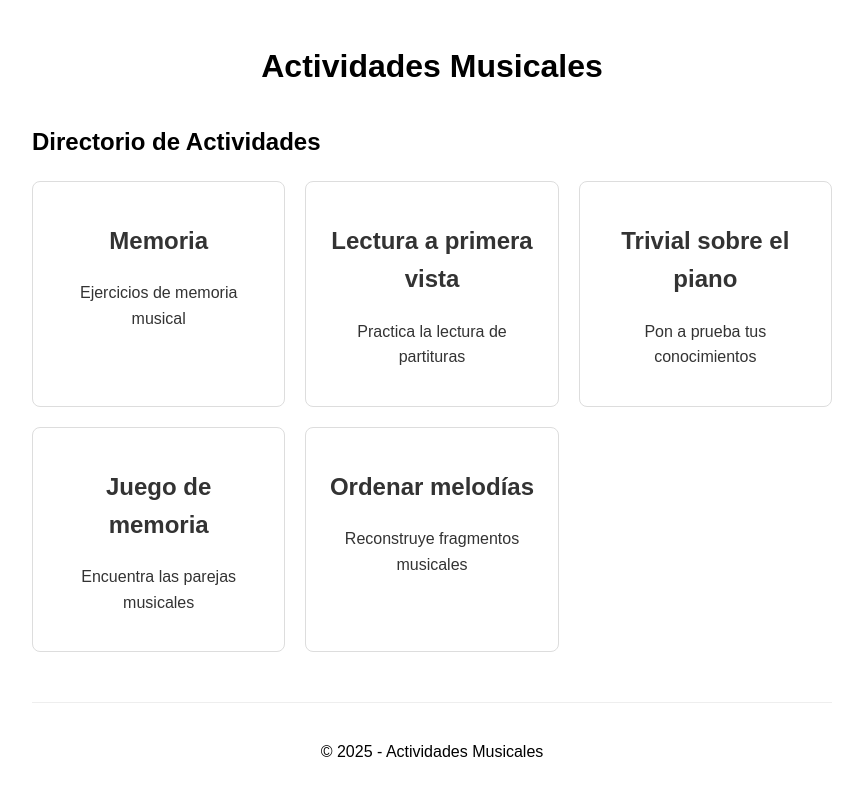
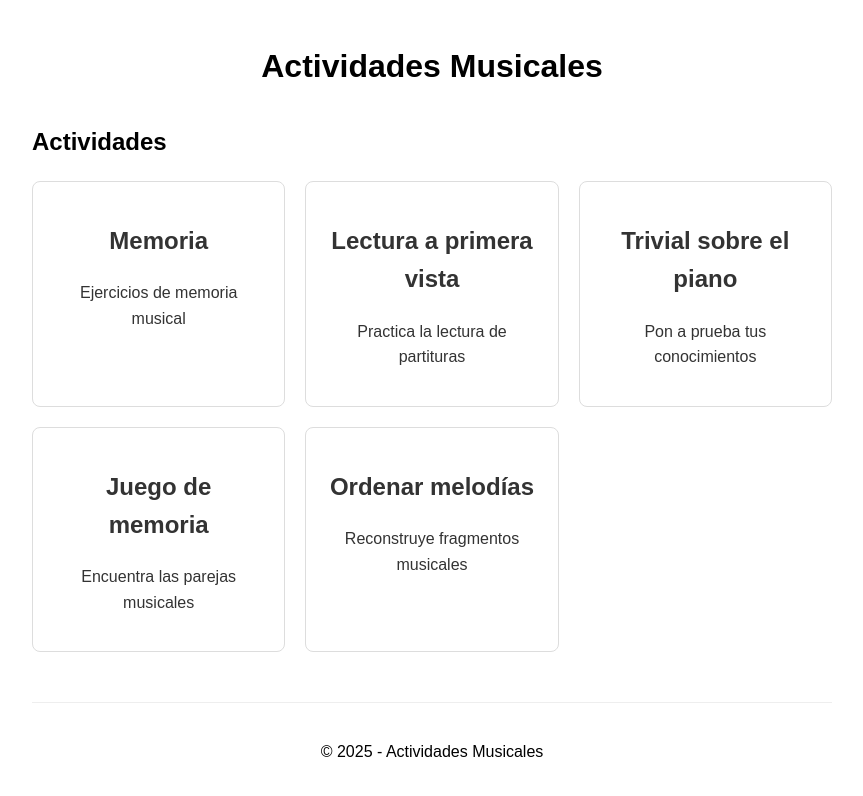
Before and after one commit to AlvaroBuitrago/88_teclas, a Jekyll site: the page built from index.md, in a window 1280 px wide. Shown: the top 796 px of the page, without its empty margins (208-1071 px from the left). Built offline with Jekyll 4.4.1, drawn with Linux system fonts in a browser that asks for light colours.

Commit message:
Update index.md
Editando

```diff
--- a/index.md
+++ b/index.md
@@ -3,7 +3,7 @@ layout: default
 title: Inicio
 ---
 
-## Directorio de Actividades
+## Actividades
 
 <div class="activity-grid">
     <a href="/memoria" class="activity-card">
```
